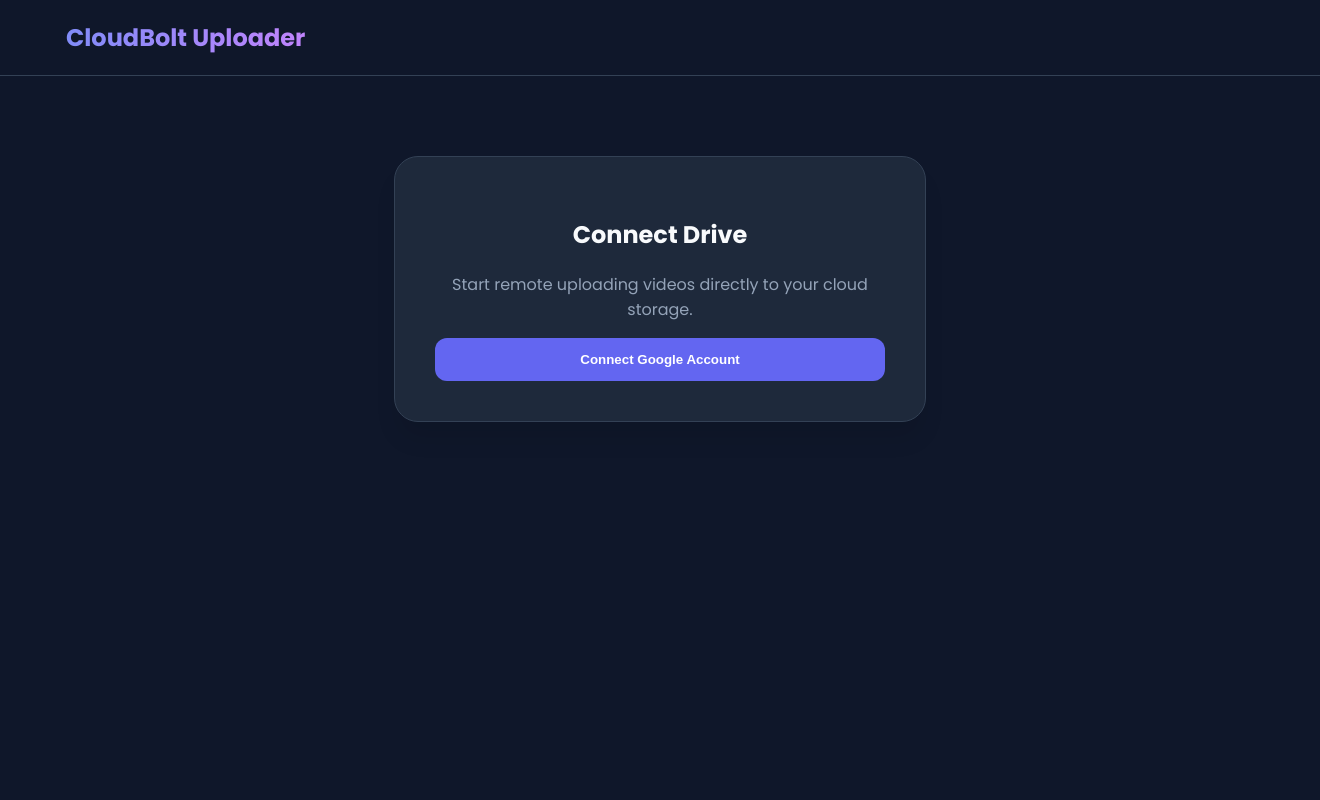
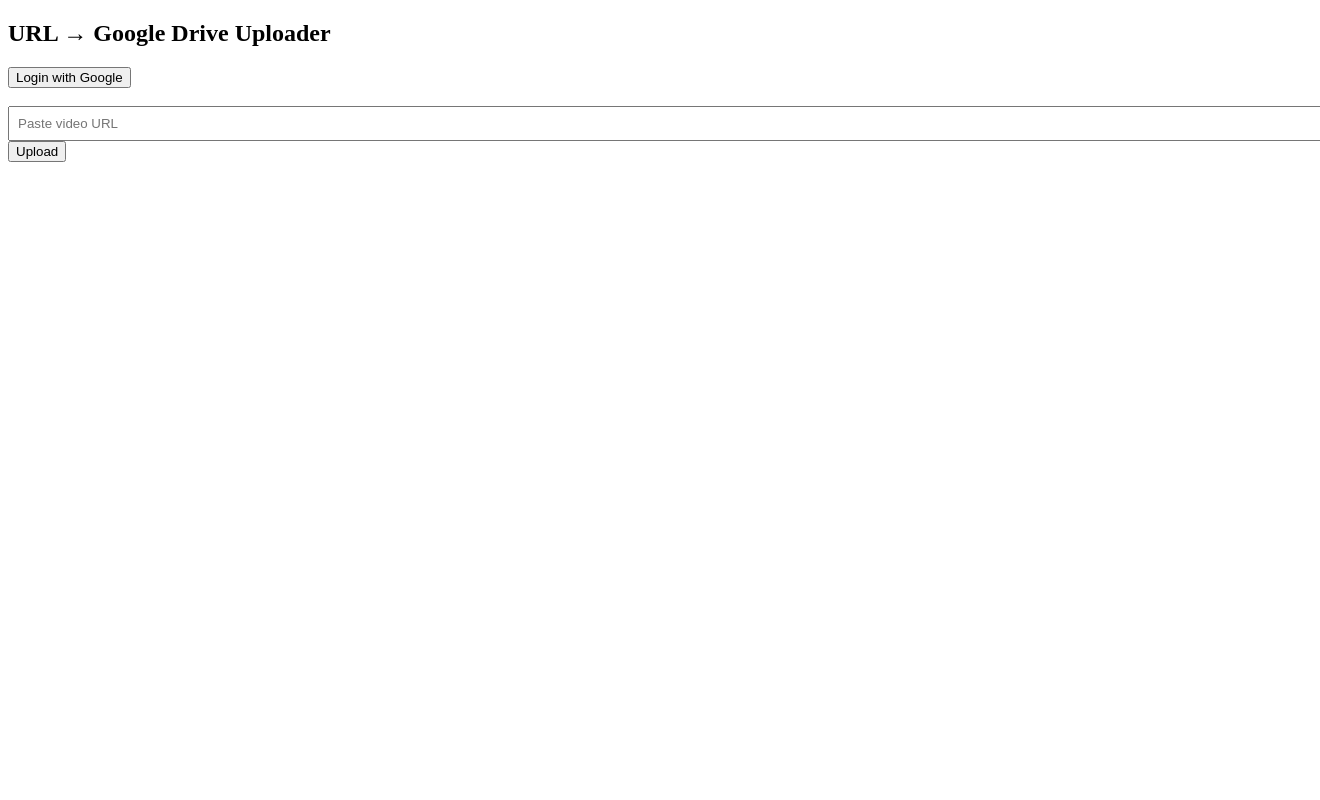
Before and after one commit to romanplayervideo-a11y/videotodrive, a FastAPI app: page / in a window 1320 px wide; the page is wider, and only the part inside the window is pictured. Run offline with FastAPI, Linux system fonts and the light colour scheme.

Commit message:
Update index.html

```diff
--- a/templates/index.html
+++ b/templates/index.html
@@ -1,150 +1,39 @@
 <!DOCTYPE html>
-<html lang="en">
+<html>
 <head>
-    <meta charset="UTF-8">
-    <meta name="viewport" content="width=device-width, initial-scale=1.0">
-    <title>CloudBolt Uploader</title>
-    <link href="https://fonts.googleapis.com/css2?family=Poppins:wght@400;600;700&display=swap" rel="stylesheet">
-    <style>
-        :root { --primary: #6366f1; --bg: #0f172a; --card: #1e293b; --text: #f8fafc; }
-        body { font-family: 'Poppins', sans-serif; background: var(--bg); color: var(--text); margin: 0; min-height: 100vh; }
-        nav { display: flex; justify-content: space-between; align-items: center; padding: 20px 5%; border-bottom: 1px solid #334155; }
-        .logo { font-size: 1.5rem; font-weight: 700; background: linear-gradient(90deg, #818cf8, #c084fc); -webkit-background-clip: text; -webkit-text-fill-color: transparent; }
-        .logout-btn { background: #ef4444; border: none; color: white; padding: 8px 16px; border-radius: 8px; cursor: pointer; font-weight: 600; }
-        .hero { display: flex; flex-direction: column; align-items: center; padding: 80px 20px; text-align: center; }
-        .card { background: var(--card); border: 1px solid #334155; border-radius: 24px; padding: 40px; width: 100%; max-width: 450px; box-shadow: 0 20px 25px -5px rgba(0,0,0,0.1); }
-        input { width: 100%; padding: 14px; border-radius: 12px; border: 1px solid #334155; background: #0f172a; color: white; margin-bottom: 20px; box-sizing: border-box; outline: none; }
-        .btn-main { width: 100%; padding: 14px; border-radius: 12px; border: none; background: var(--primary); color: white; font-weight: 600; cursor: pointer; transition: 0.3s; }
-        .btn-main:hover { opacity: 0.9; transform: translateY(-2px); }
-        #progress-box { display: none; margin-top: 30px; }
-        .bar-bg { background: #334155; height: 10px; border-radius: 5px; overflow: hidden; margin: 15px 0; }
-        .bar-fill { width: 0%; height: 100%; background: #10b981; transition: 0.5s; }
-        #toast { visibility: hidden; min-width: 250px; background: #334155; color: white; text-align: center; border-radius: 12px; padding: 16px; position: fixed; bottom: 30px; left: 50%; transform: translateX(-50%); z-index: 1000; box-shadow: 0 10px 15px rgba(0,0,0,0.3); border: 1px solid var(--primary); }
-        #toast.show { visibility: visible; animation: fadein 0.5s; }
-        @keyframes fadein { from {bottom: 0; opacity: 0;} to {bottom: 30px; opacity: 1;} }
-    </style>
+  <title>URL to Google Drive</title>
+  <meta name="viewport" content="width=device-width, initial-scale=1">
 </head>
 <body>
 
-<nav>
-    <div class="logo">CloudBolt Uploader</div>
-    <button id="logout-btn" class="logout-btn" onclick="logout()" style="display:none;">Logout</button>
-</nav>
+<h2>URL → Google Drive Uploader</h2>
 
-<div class="hero">
-    <div id="login-section" class="card">
-        <h2>Connect Drive</h2>
-        <p style="color: #94a3b8">Start remote uploading videos directly to your cloud storage.</p>
-        <button class="btn-main" onclick="login()">Connect Google Account</button>
-    </div>
+<button onclick="login()">Login with Google</button>
 
-    <div id="upload-section" class="card" style="display:none;">
-        <h2>Remote Upload</h2>
-        <input type="text" id="url-input" placeholder="Paste Video URL Here...">
-        <button id="start-btn" class="btn-main" onclick="handleUpload()">Launch to Drive</button>
+<br><br>
 
-        <div id="progress-box">
-            <div style="display:flex; justify-content: space-between; font-size: 0.8rem">
-                <span id="status-txt">Preparing...</span>
-                <span id="percent-txt">0%</span>
-            </div>
-            <div class="bar-bg"><div id="bar" class="bar-fill"></div></div>
-        </div>
-    </div>
-</div>
-
-<div id="toast"></div>
+<input id="url" placeholder="Paste video URL" style="width:100%;padding:8px">
+<button onclick="upload()">Upload</button>
 
 <script>
-    const loginSection = document.getElementById('login-section');
-    const uploadSection = document.getElementById('upload-section');
-    const logoutBtn = document.getElementById('logout-btn');
+let sessionId = "";
 
-    // Page Load Logic
-    window.onload = function() {
-        const sid = localStorage.getItem('session_id');
-        if (sid) {
-            const fd = new FormData();
-            fd.append('session_id', sid);
-            fetch('/check_session', {method:'POST', body:fd})
-            .then(r => r.ok ? showApp() : showLogin());
-        } else {
-            showLogin();
-        }
-    };
+function login(){
+  fetch("/login")
+    .then(r=>r.json())
+    .then(d=>window.location.href=d.auth_url);
+}
 
-    function showApp() {
-        loginSection.style.display = 'none';
-        uploadSection.style.display = 'block';
-        logoutBtn.style.display = 'block';
-    }
+function upload(){
+  const form = new FormData();
+  form.append("video_url", document.getElementById("url").value);
+  form.append("session_id", sessionId);
 
-    function showLogin() {
-        localStorage.removeItem('session_id');
-        loginSection.style.display = 'block';
-        uploadSection.style.display = 'none';
-        logoutBtn.style.display = 'none';
-    }
+  fetch("/upload", {method:"POST", body:form})
+    .then(r=>r.json())
+    .then(d=>alert("Upload started in background"));
+}
+</script>
 
-    function login() {
-        fetch("/login").then(r => r.json()).then(d => window.location.href = d.auth_url);
-    }
-
-    function logout() {
-        showLogin();
-        notify("Logged out successfully");
-    }
-
-    function notify(msg) {
-        const t = document.getElementById("toast");
-        t.innerText = msg;
-        t.className = "show";
-        setTimeout(() => { t.className = ""; }, 3000);
-    }
-
-    function handleUpload() {
-        const url = document.getElementById('url-input').value;
-        const sid = localStorage.getItem('session_id');
-        if(!url) return notify("Please paste a URL");
-
-        const btn = document.getElementById('start-btn');
-        btn.disabled = true;
-        btn.innerText = "Processing...";
-
-        const fd = new FormData();
-        fd.append('video_url', url);
-        fd.append('session_id', sid);
-
-        fetch('/upload', {method:'POST', body:fd})
-        .then(r => r.json())
-        .then(data => {
-            if(data.task_id) track(data.task_id);
-            else { notify(data.error); btn.disabled = false; btn.innerText = "Launch to Drive"; }
-        });
-    }
-
-    function track(tid) {
-        document.getElementById('progress-box').style.display = 'block';
-        const es = new EventSource(`/progress/${tid}`);
-        es.onmessage = function(e) {
-            const d = JSON.parse(e.data);
-            document.getElementById('bar').style.width = d.percent + '%';
-            document.getElementById('percent-txt').innerText = d.percent + '%';
-            document.getElementById('status-txt').innerText = d.status;
-
-            if(d.status === "Completed") {
-                es.close();
-                notify("🚀 Upload Finished!");
-                document.getElementById('start-btn').disabled = false;
-                document.getElementById('start-btn').innerText = "Upload Another";
-            }
-            if(d.status.includes("Error")) {
-                es.close();
-                notify("❌ " + d.status);
-                document.getElementById('start-btn').disabled = false;
-            }
-        };
-    }
-</script>
 </body>
 </html>
```
